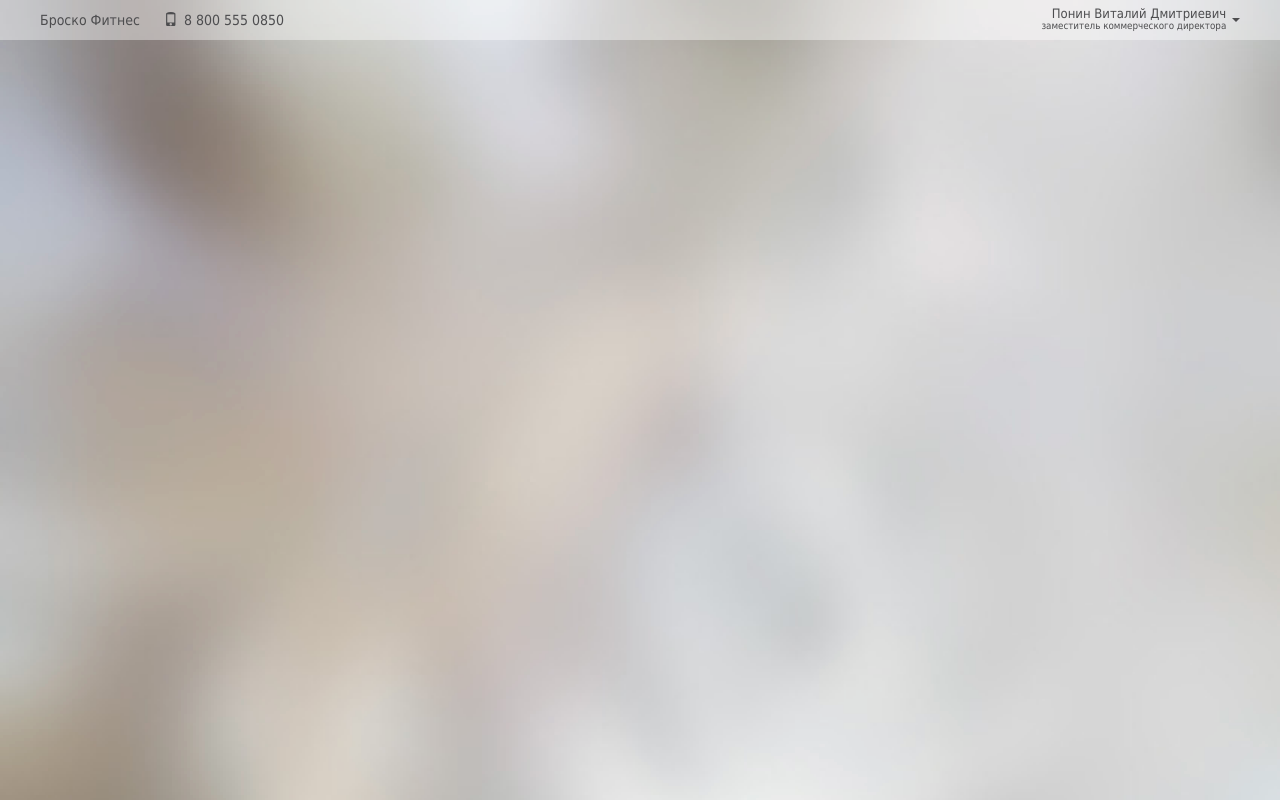
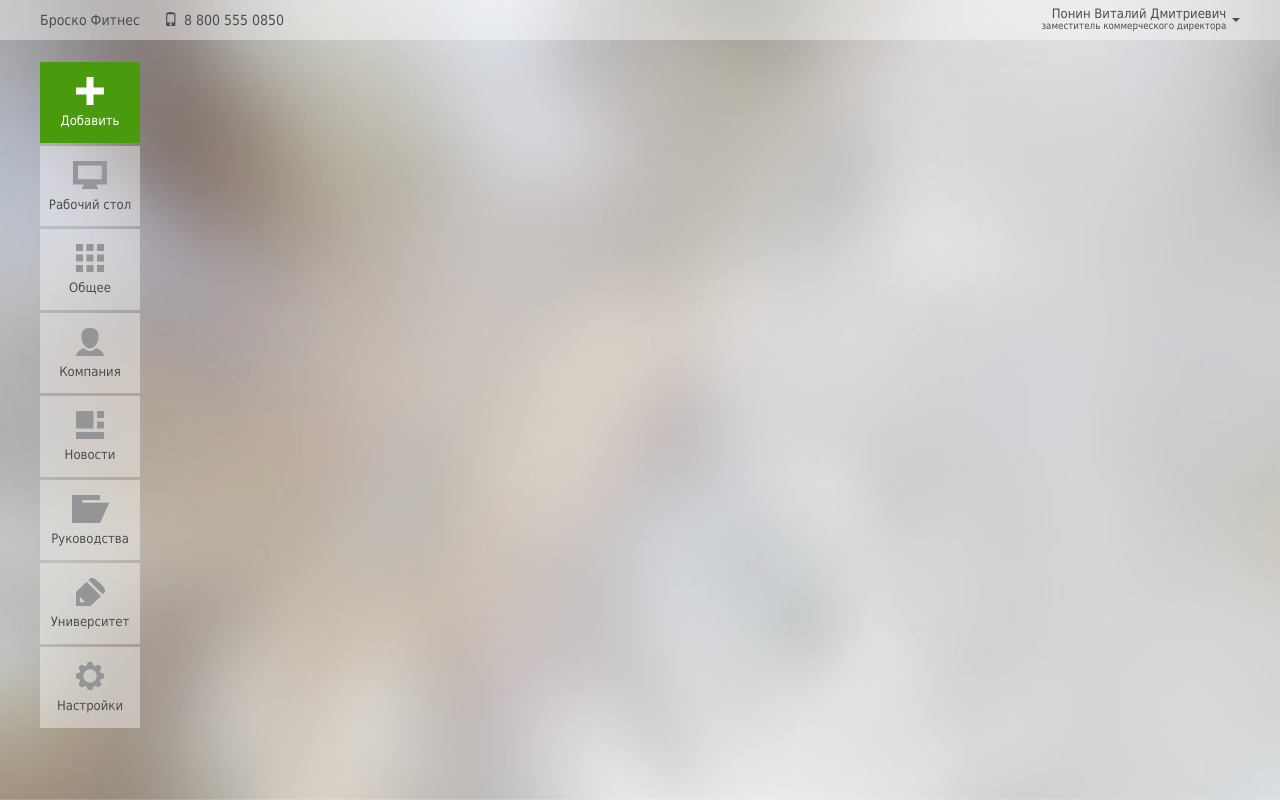
Before and after one commit to OrbitaNET/in-design, a PHP site: page / in a window 1280 px wide. Run offline with PHP 8.4, Linux system fonts and the light colour scheme; style sheets or scripts are compiled from the project's sources.

Commit message:
main sidebar

```diff
--- a/index.php
+++ b/index.php
@@ -50,7 +50,62 @@
                 </div>
 			</div>
 			<div class="content">
-
+                <div class="main-sidebar menu pull-left">
+                    <ul class="nav nav-pills nav-stacked">
+                        <li class="thumbnail add">
+                            <a href="/" class="show text-center">
+                                <i class="sidebar-plus"></i>
+                                <p class="">Добавить</p>
+                            </a>
+                        </li>
+                        <li class="thumbnail">
+                            <a href="/" class="show text-center">
+                                <i class="sidebar-desktop"></i>
+                                <p class="text-center">Рабочий стол</p>
+                            </a>
+                        </li>
+                        <li class="thumbnail">
+                            <a href="/" class="show text-center">
+                                <i class="sidebar-common"></i>
+                                <p class="text-center">Общее</p>
+                            </a>
+                        </li>
+                        <li class="thumbnail">
+                            <a href="/" class="show text-center">
+                                <i class="sidebar-company"></i>
+                                <p class="text-center">Компания</p>
+                            </a>
+                        </li>
+                        <li class="thumbnail">
+                            <a href="/" class="show text-center">
+                                <i class="sidebar-news"></i>
+                                <p class="text-center">Новости</p>
+                            </a>
+                        </li>
+                        <li class="thumbnail">
+                            <a href="/" class="show text-center">
+                                <i class="sidebar-guides"></i>
+                                <p class="text-center">Руководства</p>
+                            </a>
+                        </li>
+                        <li class="thumbnail">
+                            <a href="/" class="show text-center">
+                                <i class="sidebar-university"></i>
+                                <p class="text-center">Университет</p>
+                            </a>
+                        </li>
+                        <li class="thumbnail">
+                            <a href="/" class="show text-center">
+                                <i class="sidebar-settings"></i>
+                                <p class="text-center">Настройки</p>
+                            </a>
+                        </li>
+                    </ul>
+                </div>
+                <div class="second-sidebar submenu pull-left">
+                </div>
+                <div id="content">
+                </div>
 			</div>
 		</div>
 	</div>
--- a/less/bootstrap.less
+++ b/less/bootstrap.less
@@ -49,3 +49,4 @@
 @import "responsive-utilities.less";
 
 @import "bootstrap_custom";
+@import "main-sidebar";
--- a/less/bootstrap_custom.less
+++ b/less/bootstrap_custom.less
@@ -5,10 +5,11 @@ a {
   min-height: 100%;
   width: 100%;
   height: 100% !important;
-  background: url('/images/main-background.png') no-repeat top;
+  background: url('/images/main-background.png') no-repeat;
   background-size: cover;
   position: relative;
   padding: 0;
+  background-attachment: fixed;
   .header-font {
     position: absolute;
     top: 0;
@@ -23,6 +24,8 @@ a {
     margin: 0 auto;
     z-index: 10;
     position: relative;
+    height: 100%;
+    overflow: hidden;
     .header {
       height: 40px;
       background: transparent;
@@ -54,5 +57,13 @@ a {
         }
       }
     }
+    .content {
+      height: 100%;
+      margin: 22px 0 0;
+      .second-sidebar {
+        width: 190px;
+        height: 100%;
+      }
+    }
   }
 }
--- /dev/null
+++ b/less/main-sidebar.less
@@ -0,0 +1,90 @@
+.main-sidebar {
+  width: 100px;
+  height: 100%;
+  ul.nav.nav-pills.nav-stacked {
+    li {
+      .border-radius(0);
+      padding: 0;
+      border: 0;
+      margin: 0 auto;
+      background-color: rgba(255, 255, 255, 0.4);
+      margin-bottom: 3px;
+      font-size: 13px;
+      a {
+        .border-radius(0);
+        padding: 15px 0 12px;
+        i {
+          margin: 0 auto;
+          display: block;
+          overflow: hidden;
+          height: 28px;
+        }
+        i.sidebar-plus {
+          background: url("/images/sidebar-plus.png") no-repeat top center;
+        }
+        i.sidebar-desktop {
+          background: url("/images/sidebar-desktop.png") no-repeat top center;
+        }
+        i.sidebar-common {
+          background: url("/images/sidebar-common.png") no-repeat top center;
+        }
+        i.sidebar-company {
+          background: url("/images/sidebar-company.png") no-repeat top center;
+        }
+        i.sidebar-news {
+          background: url("/images/sidebar-news.png") no-repeat top center;
+        }
+        i.sidebar-guides {
+          background: url("/images/sidebar-guides.png") no-repeat top center;
+        }
+        i.sidebar-university {
+          background: url("/images/sidebar-university.png") no-repeat top center;
+        }
+        i.sidebar-settings {
+          background: url("/images/sidebar-settings.png") no-repeat top center;
+        }
+        p {
+          margin: 7px 0 0;
+        }
+      }
+    }
+    li.active, li:hover {
+      background-color: rgba(0, 0, 0, 0.5);
+      a {
+        background-color: rgba(0, 0, 0, 0.5);
+        color: rgba(255, 255, 255, 1);
+        i.sidebar-plus {
+          background: url("/images/sidebar-plus.png") no-repeat bottom center;
+        }
+        i.sidebar-desktop {
+          background: url("/images/sidebar-desktop.png") no-repeat bottom center;
+        }
+        i.sidebar-common {
+          background: url("/images/sidebar-common.png") no-repeat bottom center;
+        }
+        i.sidebar-company {
+          background: url("/images/sidebar-company.png") no-repeat bottom center;
+        }
+        i.sidebar-news {
+          background: url("/images/sidebar-news.png") no-repeat bottom center;
+        }
+        i.sidebar-guides {
+          background: url("/images/sidebar-guides.png") no-repeat bottom center;
+        }
+        i.sidebar-university {
+          background: url("/images/sidebar-university.png") no-repeat bottom center;
+        }
+        i.sidebar-settings {
+          background: url("/images/sidebar-settings.png") no-repeat bottom center;
+        }
+      }
+
+    }
+    li.add, li.add.active {
+      a {
+        background-color: rgba(73, 155, 13, 1);
+        color: rgba(255, 255, 255, 1);
+      }
+    }
+  }
+}
--- a/less/mixins.less
+++ b/less/mixins.less
@@ -285,6 +285,11 @@
   filter: ~"alpha(opacity=@{opacity-ie})";
 }
 
+.border-radius(@radius) {
+  border-radius: @radius;
+  -webkit-border-radius: @radius;
+  -moz-border-radius: @radius;
+}
 
 
 // GRADIENTS
--- a/less/normalize.less
+++ b/less/normalize.less
@@ -12,7 +12,7 @@ html {
   -webkit-text-size-adjust: 100%; // 2
   min-height: 100%;
   min-width: 100%;
-  height: 100%;
+  height: 100% !important;
 }
 
 //
@@ -23,7 +23,7 @@ body {
   margin: 0;
   min-height: 100%;
   min-width: 100%;
-  height: 100%;
+  height: 100% !important;
   font-family: @font-family-sans-serif;
   outline: 0;
 }
```
Also changed, not shown: images/sidebar-common.png (added), images/sidebar-company.png (added), images/sidebar-desktop.png (added), images/sidebar-guides.png (added), images/sidebar-news.png (added), images/sidebar-plus.png (added), images/sidebar-settings.png (added), images/sidebar-university.png (added), less/glyphicons.less (line endings or trailing spaces).
